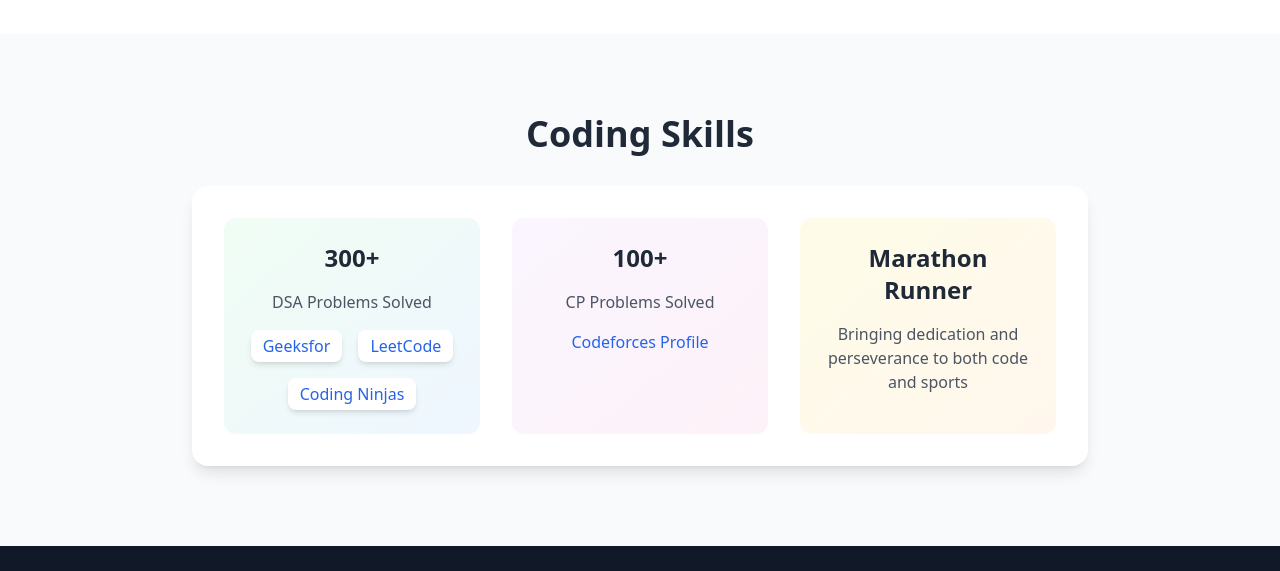
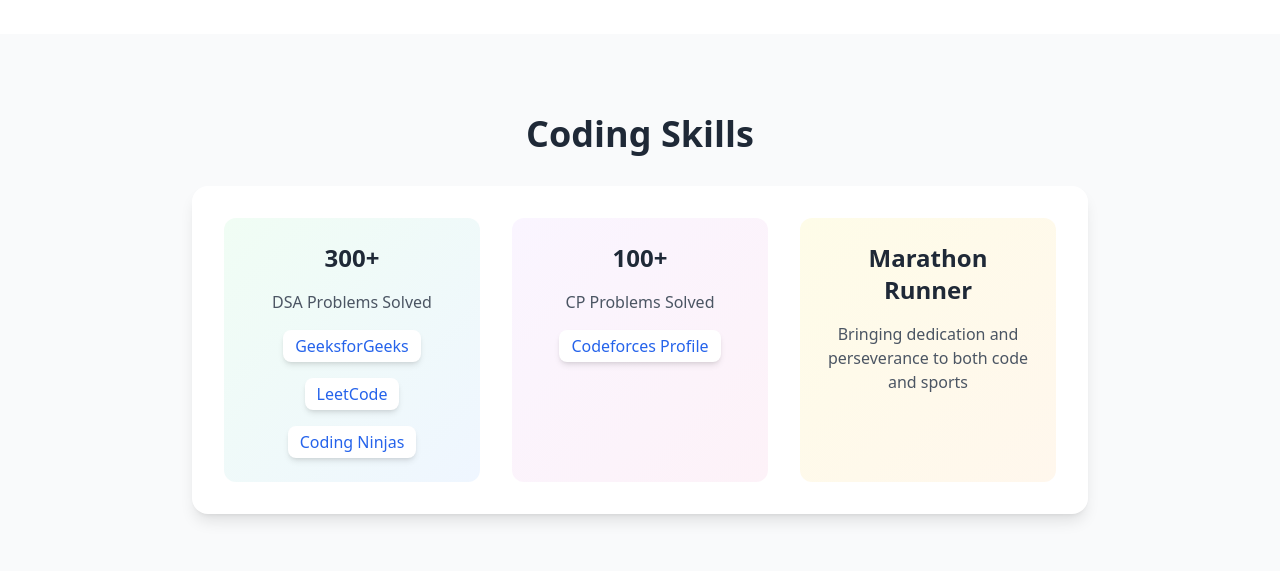
Before and after one commit to SarveshG7/Portfolio, a plain HTML site: page index.html in a window 1280 px wide. Shown: the part 2982-3553 px from the top of the page. Drawn offline with nearby package versions, Linux system fonts and the light colour scheme.

Commit message:
Update index.html

```diff
--- a/index.html
+++ b/index.html
@@ -274,7 +274,7 @@
               <div class="flex flex-wrap justify-center gap-4 mt-4">
                 <a href="https://www.geeksforgeeks.org/user/mastersariz5p/?ref=header_profile"
                    class="text-blue-600 hover:text-blue-800 px-3 py-1 bg-white rounded-lg shadow-md">
-                  Geeksfor
+                  GeeksforGeeks
                 </a>
                 <a href="https://leetcode.com/u/Sarvesh_G7/"
                    class="text-blue-600 hover:text-blue-800 px-3 py-1 bg-white rounded-lg shadow-md">
@@ -291,8 +291,11 @@
             <div class="p-6 bg-gradient-to-br from-purple-50 to-pink-50 rounded-xl">
               <h3 class="text-2xl font-bold text-gray-800 mb-4">100+</h3>
               <p class="text-gray-600">CP Problems Solved</p>
-              <div class="mt-4">
-                <a href="https://codeforces.com/profile/masterSG_77" class="text-blue-600 hover:text-blue-800">Codeforces Profile</a>
+              <div class="flex flex-wrap justify-center gap-4 mt-4">
+                <a href="https://codeforces.com/profile/masterSG_77"
+                   class="text-blue-600 hover:text-blue-800 px-3 py-1 bg-white rounded-lg shadow-md">
+                  Codeforces Profile
+                </a>
               </div>
             </div>
 
```
